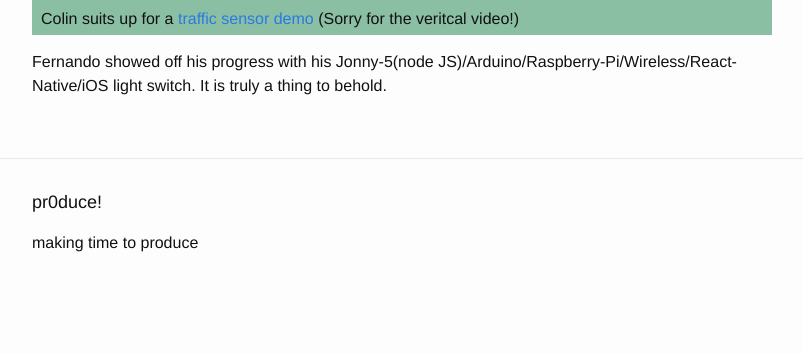
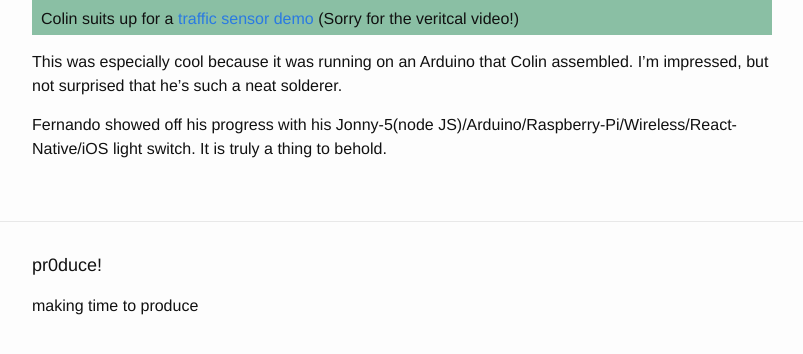
Before and after one commit to pr0duce/pr0duce.github.io, a Jekyll site: the page built from _posts/2016-02-09-mapping-arduinos-and-inside-bikes.md, in a window 1280 px wide and 900 px high, scrolled down 706 px, cut to the strip 537-891 px from the top of the window. Shown: the whole strip, without its empty margins (238-1041 px from the left). Built offline with Jekyll 4.4.1, drawn with Linux system fonts in a browser that asks for light colours; before the commit the page ends 1543 px from its top, so only the background shows below that.

Commit message:
shout out to colins solder skills

```diff
--- a/_posts/2016-02-09-mapping-arduinos-and-inside-bikes.md
+++ b/_posts/2016-02-09-mapping-arduinos-and-inside-bikes.md
@@ -43,6 +43,10 @@ github](https://github.com/pr0duce/traffic_counter).
    </div>
 </div>
 
+This was especially cool because it was running on an Arduino that Colin
+assembled. I'm impressed, but not surprised that he's such a neat
+solderer.
+
 Fernando showed off his progress with his
 Jonny-5(node JS)/Arduino/Raspberry-Pi/Wireless/React-Native/iOS light switch.  It
 is truly a thing to behold.
```
